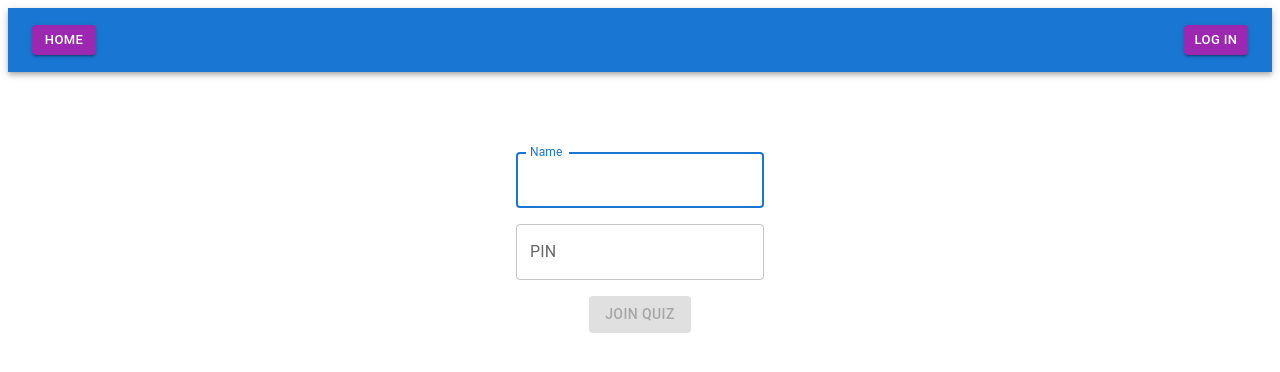
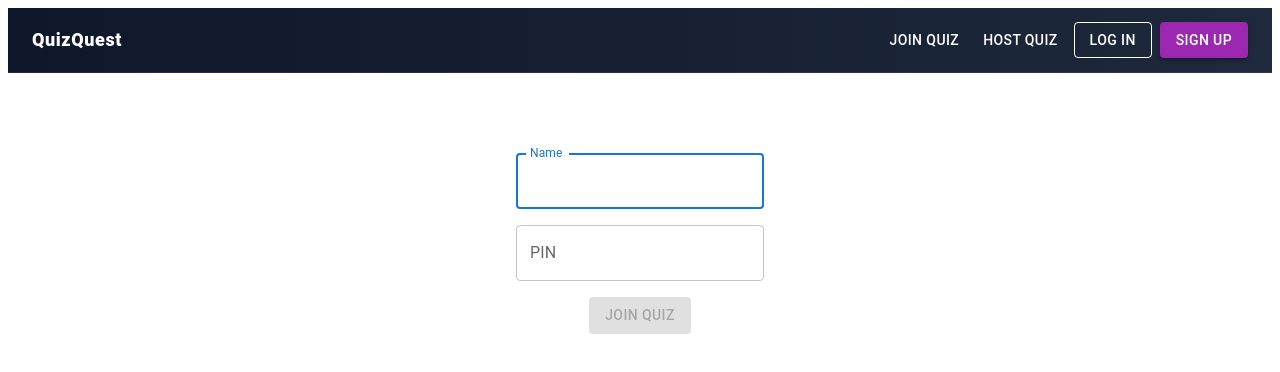
Before and after one commit to nickkogut/CS554-The-Web-Storms, a React (Vite) app: page /join in a window 1280 px wide. Shown: the top 372 px of the page. Built offline with nearby package versions, Linux system fonts and the light colour scheme; no server answers.

Commit message:
Fixed Moderator Page, App routing and auth provider issue

```diff
--- a/src/App.jsx
+++ b/src/App.jsx
@@ -1,29 +1,27 @@
 import React from 'react';
 import { Route, Routes, Navigate } from 'react-router-dom';
-import { AuthProvider } from './context/AuthContext';
+
 import PrivateRoute from './components/auth/PrivateRoute';
 import Login from './components/auth/Login';
 import SignUp from './components/auth/SignUp';
 import ChangePassword from './components/auth/ChangePassword';
 import LogOut from './components/auth/LogOut';
+
 import Leaderboard from './components/leaderboard/Leaderboard';
 import Dashboard from './components/Dashboard.jsx';
 import JoinQuiz from './components/JoinQuiz.jsx';
 import ModeratorPage from './components/ModeratorPage';
 import HostQuiz from './components/HostQuiz.jsx';
-import Mailbox from './components/Mailbox.jsx';
-import WaitingRoomDemo from './components/WaitingRoomDemo';
-import WaitingRoom from './components/WaitingRoom.jsx';
 import HostRoom from './components/HostRoom.jsx';
 import PlayerGame from './components/PlayerGame.jsx';
 import Player from './components/Player.jsx';
-
+import Mailbox from './components/Mailbox.jsx';
+import WaitingRoomDemo from './components/WaitingRoomDemo';
 import QuizCatalog from './components/QuizCatalog.jsx';
 import DEBUGfriends from './components/DEBUGfriends.jsx';
 
 function App() {
   return (
-    <AuthProvider>
     <Routes>
       <Route path='/' element={<Dashboard />} />
       <Route path='/create-quiz' element={<ModeratorPage />} />
@@ -31,27 +29,24 @@ function App() {
       <Route path='/signup' element={<SignUp />} />
 
       <Route path='/leaderboard' element={<Leaderboard />} />
-
-
       <Route path='/join' element={<JoinQuiz />} />
       <Route path='/host' element={<HostQuiz />} />
+      < Route path="/logout" element={< LogOut />} />
 
       <Route path='/change-password' element={<PrivateRoute />} />
       <Route path='/change-password' element={<ChangePassword />} />
 
       <Route path='/search-quizzes' element={<QuizCatalog />} />
       <Route path='/waiting-demo' element={<WaitingRoomDemo />} />
-        <Route path='/play/:roomId' element = {<PlayerGame/>}/>
-        <Route path='/host-room/:roomId' element={<HostRoom/>}/>
+      <Route path='/host-room/:roomId' element={<HostRoom />} />
+      <Route path='/play/:roomId' element={<PlayerGame />} />
+      <Route path='/player/:id' element={<Player />} />
 
-        <Route path='/test-friends' element={<DEBUGfriends/>} />
-
-        <Route path='/player/:id' element={<Player/>}/>
+      <Route path='/test-friends' element={<DEBUGfriends />} />
+      <Route path="/test-mailbox" element={< Mailbox />} />
 
       <Route path="*" element={<Navigate to="/" replace={true} />} />
-
     </Routes>
-    </AuthProvider>
   );
 }
 
--- a/src/components/HostQuiz.jsx
+++ b/src/components/HostQuiz.jsx
@@ -1,12 +1,11 @@
-import { Link } from "react-router-dom";
-import { Box, Button, Stack } from "@mui/material";
+import { Link, useNavigate } from "react-router-dom";
+import { Box, Button, Stack, Alert } from "@mui/material";
 import { useContext, useState } from "react";
-import { useNavigate } from "react-router-dom";
 import { AuthContext } from "../context/AuthContext";
 import { gameSocket } from "../socket.js";
 
-function HostQuiz(){
-  const {currentUser} = useContext(AuthContext);
+function HostQuiz() {
+  const { currentUser } = useContext(AuthContext);
   const [error, setError] = useState("");
   const [loading, setLoading] = useState(false);
   const navigate = useNavigate();
@@ -14,18 +13,25 @@ function HostQuiz(){
   const createLiveRoom = () => {
     setError("");
     setLoading(true);
+
     console.log('socket connected:', gameSocket.connected);
-    if(!gameSocket.connected){
+
+    if (!gameSocket.connected) {
       gameSocket.connect();
     }
+
     const hostName = currentUser?.displayName || currentUser?.email || "Host";
-    gameSocket.emit( 'create_room', {
+
+    gameSocket.emit(
+      'create_room',
+      {
         hostName,
         questionCount: 5
-    }, (response) => {
+      },
+      (response) => {
         console.log('create_room response:', response);
         setLoading(false);
-      if(!response?.ok){
+        if (!response?.ok) {
           setError(response?.error || "Could not create room");
           return;
         }
@@ -43,9 +49,11 @@ function HostQuiz(){
           disabled={loading} >
           {loading ? "Creating..." : "Start Live Quiz"}
         </Button>
-            <Button component={Link} to ="/create-quiz" variant="contained" size="large">Create Quiz</Button>
+        <Button component={Link} to="/create-quiz" variant="contained" size="large">Create Quiz</Button>
         <Button component={Link} to="/search-quizzes" variant="contained" size="large">Search Quizzes</Button>
         <Button component={Link} to="/waiting-demo" variant="outlined" size="large">Waiting Room Demo</Button>
+
+        {error ? <Alert severity="error">{error}</Alert> : null}
       </Stack>
     </Box>
   );
--- a/src/components/Navbar.jsx
+++ b/src/components/Navbar.jsx
@@ -1,28 +1,91 @@
-import { Link } from "react-router-dom";
-import { useContext } from "react";
-import { AuthContext } from "../context/AuthContext";
-import { AppBar, Toolbar, Button } from "@mui/material";
+import { Link } from 'react-router-dom';
+import { useContext } from 'react';
+import { AuthContext } from '../context/AuthContext';
+import { AppBar, Toolbar, Button, Stack } from '@mui/material';
 
 function Navbar() {
   const { currentUser } = useContext(AuthContext);
 
   return (
-    <AppBar position="static">
-      <Toolbar>
-        <Button component={Link} to="/" color="secondary" variant="contained" size="small">Home</Button>
+    <AppBar
+      position="sticky"
+      elevation={0}
+      sx={{
+        background: 'linear-gradient(90deg, #0f172a 0%, #1e293b 100%)',
+        borderBottom: '1px solid rgba(255,255,255,0.08)'
+      }
+      }
+    >
+      <Toolbar
+        sx={
+          {
+            minHeight: 64,
+            display: 'flex',
+            justifyContent: 'space-between',
+            gap: 2,
+            flexWrap: 'wrap'
+          }
+        }
+      >
+        <Button
+          component={Link}
+          to="/"
+          color="inherit"
+          sx={{
+            fontWeight: 800,
+            letterSpacing: 0.6,
+            textTransform: 'none',
+            fontSize: 18,
+            px: 0
+          }}
+        >
+          QuizQuest
+        </Button>
 
-        {currentUser ?
+        < Stack
+          direction="row"
+          spacing={1}
+          sx={{
+            flexWrap: 'wrap',
+            justifyContent: 'flex-end',
+            alignItems: 'center'
+          }}
+        >
+          <Button component={Link} to="/join" variant="text" color="inherit" >
+            Join Quiz
+          </Button>
+          < Button component={Link} to="/host" variant="text" color="inherit" >
+            Host Quiz
+          </Button>
 
-          (
-            <Button component={Link} to='/logout' sx={{ ml: "auto" }} color="secondary" variant="contained" size="small">Log Out</Button>
-          ) :
-
-          (
-            <Button component={Link} to='/login' sx={{ ml: "auto" }} color="secondary" variant="contained" size="small">Log In</Button>
-          )
-        }
+          {
+            currentUser ? (
+              <>
+                <Button component={Link} to="/my-quizzes" variant="outlined" color="inherit" >
+                  My Quizzes
+                </Button>
+                < Button component={Link} to="/create-quiz" variant="outlined" color="inherit" >
+                  Create Quiz
+                </Button>
+                < Button component={Link} to="/logout" variant="contained" color="secondary" >
+                  Logout
+                </Button>
+              </>
+            ) : (
+              <>
+                <Button component={Link} to="/login" variant="outlined" color="inherit" >
+                  Log In
+                </Button>
+                < Button component={Link} to="/signup" variant="contained" color="secondary" >
+                  Sign Up
+                </Button>
+              </>
+            )
+          }
+        </Stack>
       </Toolbar>
     </AppBar>
-  )
+  );
 }
+
 export default Navbar;
--- /dev/null
+++ b/src/components/Transitions.jsx
@@ -0,0 +1,5 @@
+import Slide from '@mui/material/Slide';
+
+export default function SlideTransition(props) {
+    return <Slide {...props} direction="up" />;
+}
--- a/src/firebase/FirebaseConfig.js
+++ b/src/firebase/FirebaseConfig.js
@@ -11,4 +11,6 @@ const APIData = {
 };
 const app = initializeApp(APIData);
 
-export const auth = getAuth(app); // All components should import auth instead of using getAuth themselves
+// All components should import auth instead of using getAuth themselves
+export const auth = getAuth(app);
+export default app;
--- a/src/main.jsx
+++ b/src/main.jsx
@@ -2,17 +2,14 @@ import { StrictMode } from 'react'
 import { createRoot } from 'react-dom/client'
 import { BrowserRouter } from 'react-router-dom';
 import { SnackbarProvider } from 'notistack';
-import Slide from '@mui/material/Slide';
 
 import './index.css'
+import './firebase/FirebaseConfig';
+
 import App from './App'
-
 import { AuthProvider } from './context/AuthContext';
 import Navbar from './components/Navbar';
-
-function SlideTransition(props) {
-  return <Slide {...props} direction="up" />;
-}
+import SlideTransition from './components/Transitions';
 
 createRoot(document.getElementById('root')).render(
   <StrictMode>
--- a/src/socket.js
+++ b/src/socket.js
@@ -8,7 +8,7 @@ export const gameSocket = io(SOCKET_URL,
 );
 
 onAuthStateChanged(auth, (user) => {
-  if (user) {
+  if (user && gameSocket.connected) {
     // logged in
     gameSocket.emit("changeStatus", { uid: auth.currentUser.uid, status: "online"});
     gameSocket.emit("joinPersonalRoom", { uid: auth.currentUser.uid });
```
Also changed, not shown: config/rabbitmq.js (+48 -13 lines), src/components/JoinQuiz.jsx (+12 -12 lines), typeDefs.js (+8 -2 lines), 1 other file (tests, documents, lock files or other folders). Lines whose indentation alone changed are shown as unchanged.
